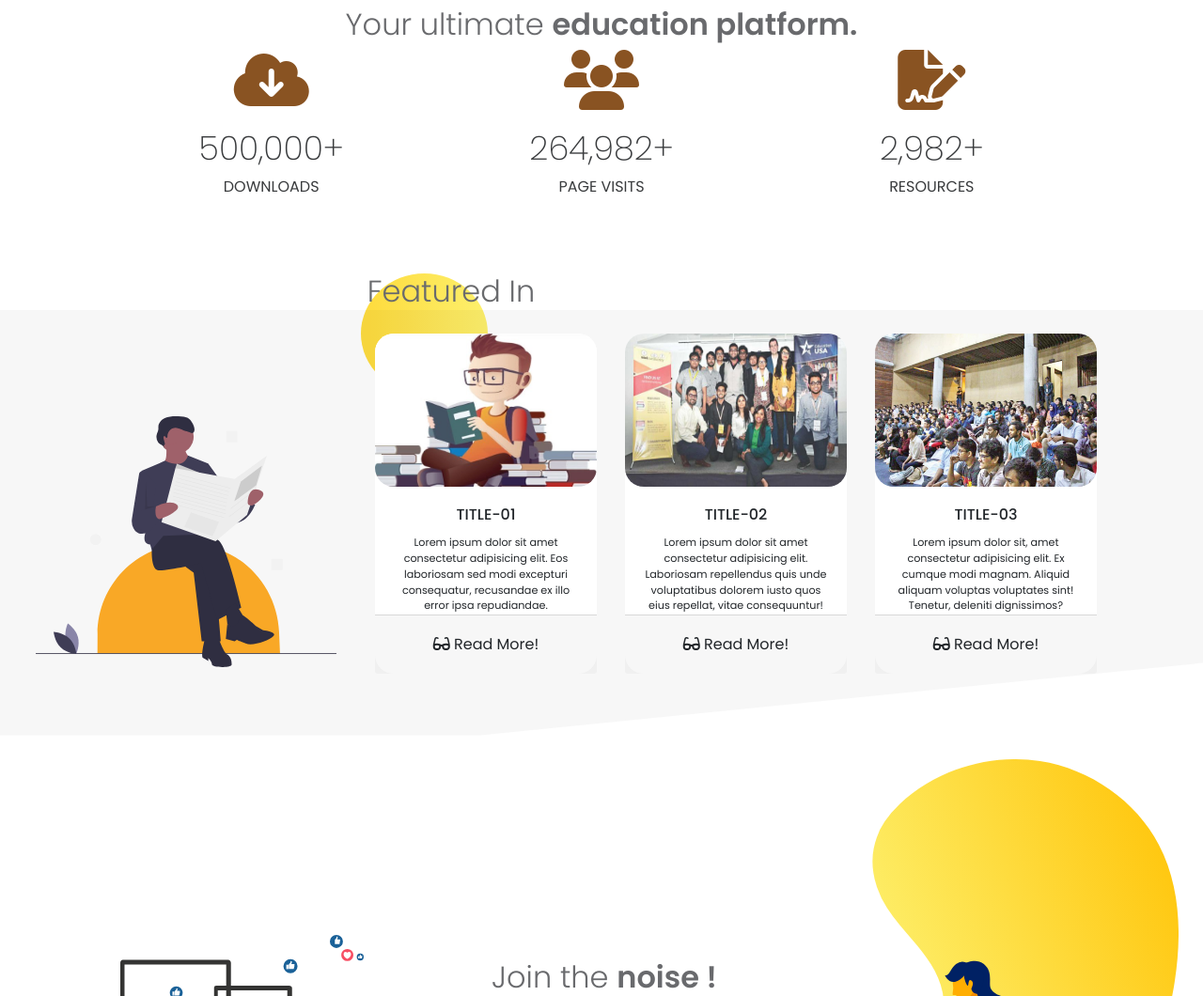
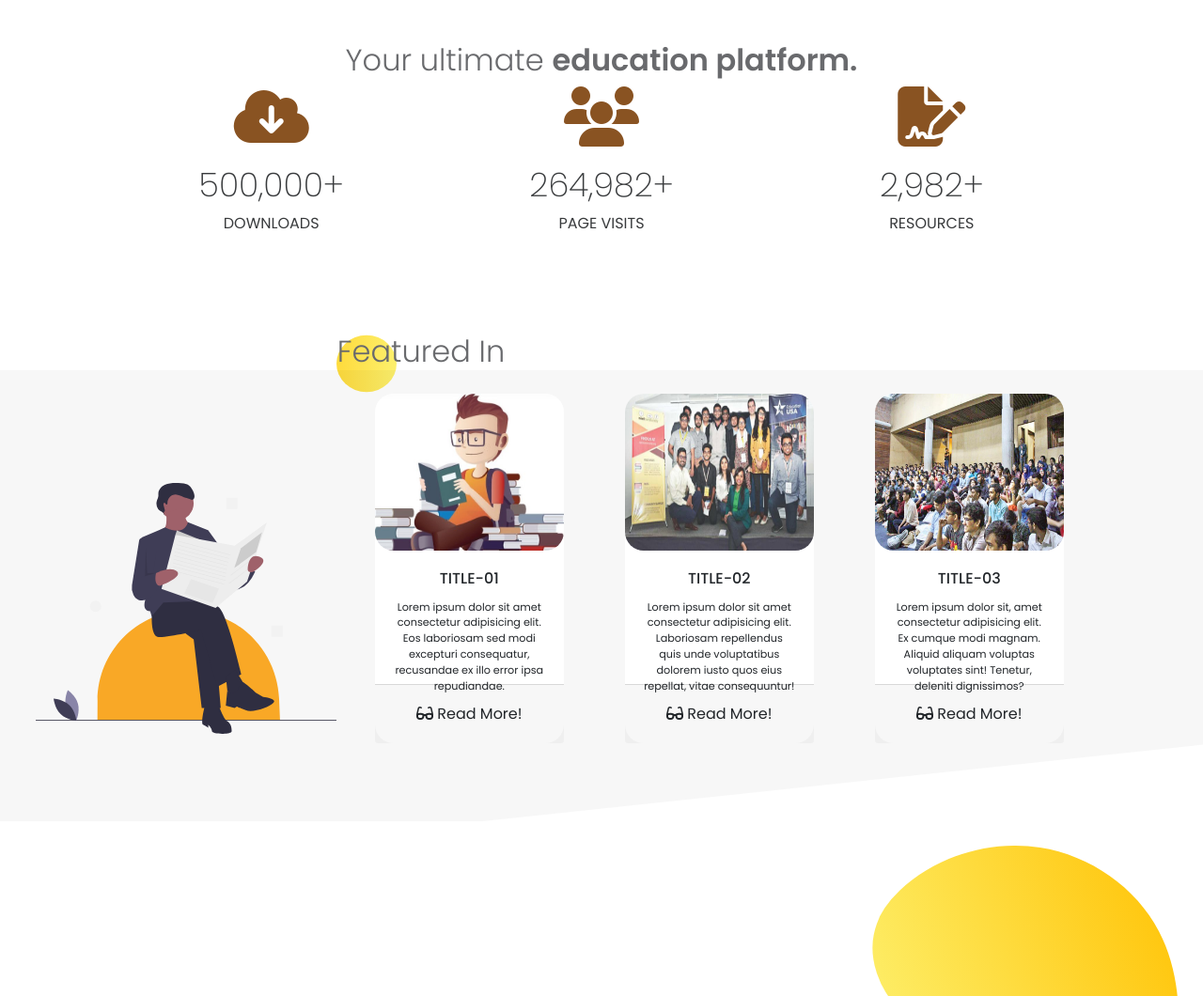
Before and after one commit to souroveahmed/ncwebsite, a plain HTML site: page index.html in a window 1280 px wide. Shown: the part 1740-2800 px from the top of the page at 94% size. Drawn offline with nearby package versions, Linux system fonts and the light colour scheme.

Commit message:
added vectors p-2

```diff
--- a/css/style.css
+++ b/css/style.css
@@ -10,7 +10,6 @@ header {
   overflow: hidden;
   position: relative;
 }
-
 
 /*SVG USED SECTION-1*/
 .title-img {
@@ -53,8 +52,8 @@ header {
   position: absolute;
   width: 100%;
   z-index: -1;
+
 }
-
 
 /* NAVIGATION-BAR */
 nav {
@@ -71,7 +70,6 @@ nav {
   top: 33%;
   left: 4rem;
   z-index: 1;
-
 }
 
 h1 {
@@ -154,16 +152,17 @@ h1 {
 
 /* SUBJECT-SECTION */
 .subsec {
+  width: 25%;
   position: absolute;
   right: 0;
-  top: 50;
+  top: 18;
   z-index: 4;
-
 }
 
 #Subject-section {
   position: relative;
-  padding: 7% 8% 15% 8%;
+  margin-top: 8%;
+  padding: 7% 8% 10% 8%;
 }
 
 .sub-column {
@@ -212,6 +211,7 @@ hr {
   position: relative;
   padding: 2% 10% 5% 10%;
   background-color: #fff;
+  margin-bottom: 2%;
 }
 
 h2 {
@@ -254,7 +254,8 @@ h3 {
 
 /* FEATURED_IN {NEWS FTS} */
 #news-feature {
-  padding: 2% 10%;
+
+  padding: 2% 10% 5% 10%;
   background-color: rgba(0, 0, 0, 0.03);
   clip-path: polygon(50% 0%, 100% 0, 100% 83%, 40% 100%, 0 100%, 0 0);
   text-align: center;
@@ -281,8 +282,8 @@ h3 {
 
 .card {
   text-align: center;
-  width: 100%;
-  height: 90%;
+  width: 85%;
+  height: 95%;
   border-radius: 20px;
   border: none;
   padding: 0;
@@ -295,18 +296,21 @@ h3 {
   border-radius: 20px;
 }
 
+
 .news-title {
   position: relative;
-  right: 10rem;
-  padding-bottom: 0;
+  right: 15%;
   margin-bottom: 0;
   z-index: 1;
+
 }
 
 .circle {
+  width: 5%;
+  height: 8%;
+  position: absolute;
 
-  position: absolute;
-  left: 30%;
+  left: 28%;
   z-index: -1;
 }
 
@@ -319,26 +323,19 @@ h5 {
   font-size: .7rem;
 }
 
-.card-footer {}
-
 .card:hover {
   transform: scale(1.1);
   box-shadow: 2px 2px 2px 2px rgba(39, 39, 39, 0.274);
-
 }
-
 
 p {
   margin-top: 0;
 }
 
-.achievement-box {}
-
 /* FINAL-SECTION */
 #final-section {
   padding: 2% 2% 2% 10%;
   background-color: #fff;
-
 }
 
 .final-box {
--- a/index.html
+++ b/index.html
@@ -83,6 +83,7 @@
   <div class="subsec" data-aos="zoom-in">
     <img src="img\SVG\subsec.svg" width="100%" alt="">
   </div>
+
   <section id="Subject-section">
 
     <div class="Eduboard">
@@ -203,10 +204,11 @@
     </div>
   </section>
 
-  <div class="circle" data-aos="zoom-in">
-    <img src="img/SVG/circle.svg" width="45%" alt="">
-  </div>
+
+  <img class="circle" src="img/SVG/circle.svg" width="100%" alt="">
   <h2 class="news-title" data-aos="zoom-in">Featured In</h2>
+
+
   <section id="news-feature">
     <div class="news-column">
       <div class="news-vector ">
```
